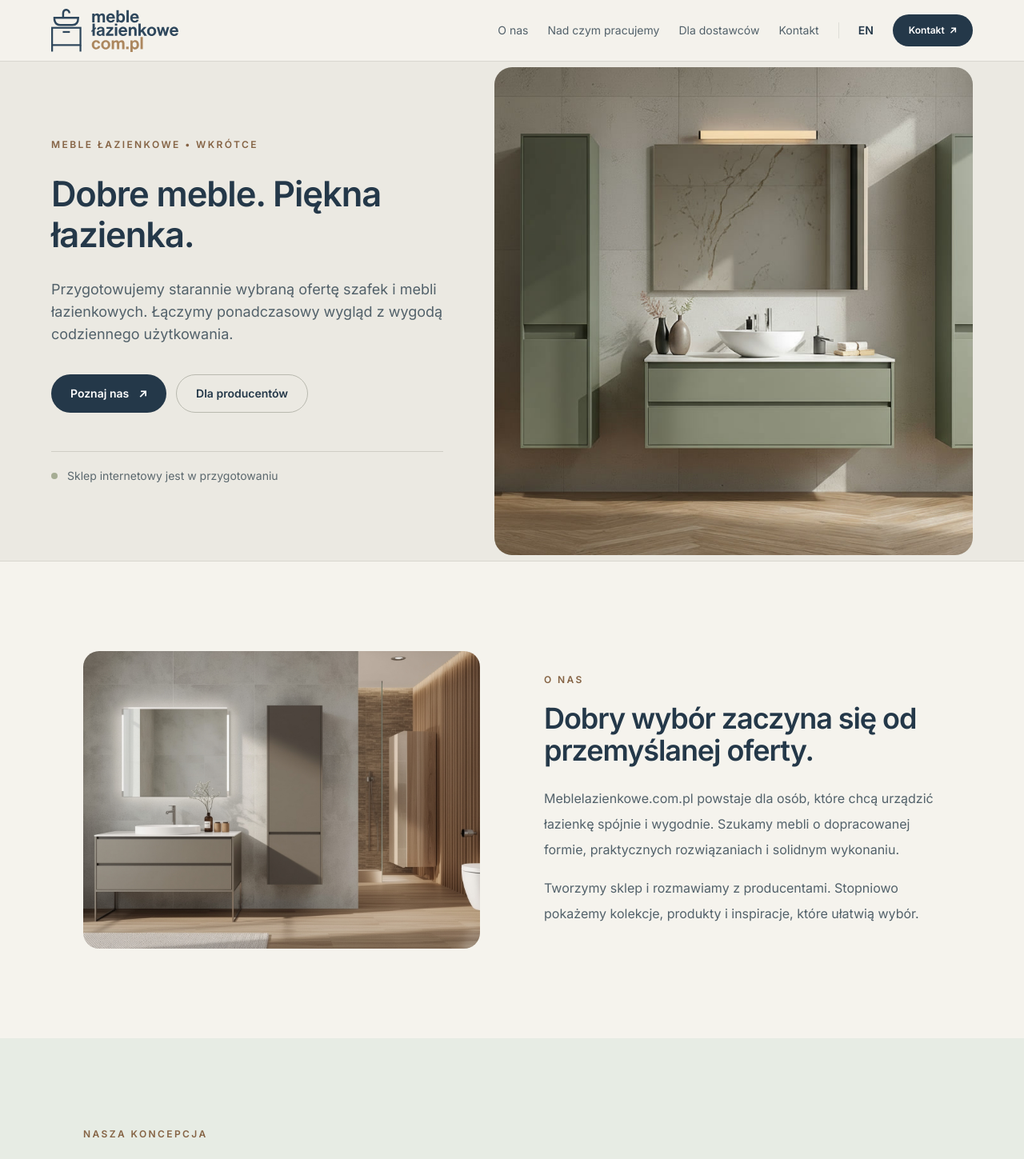
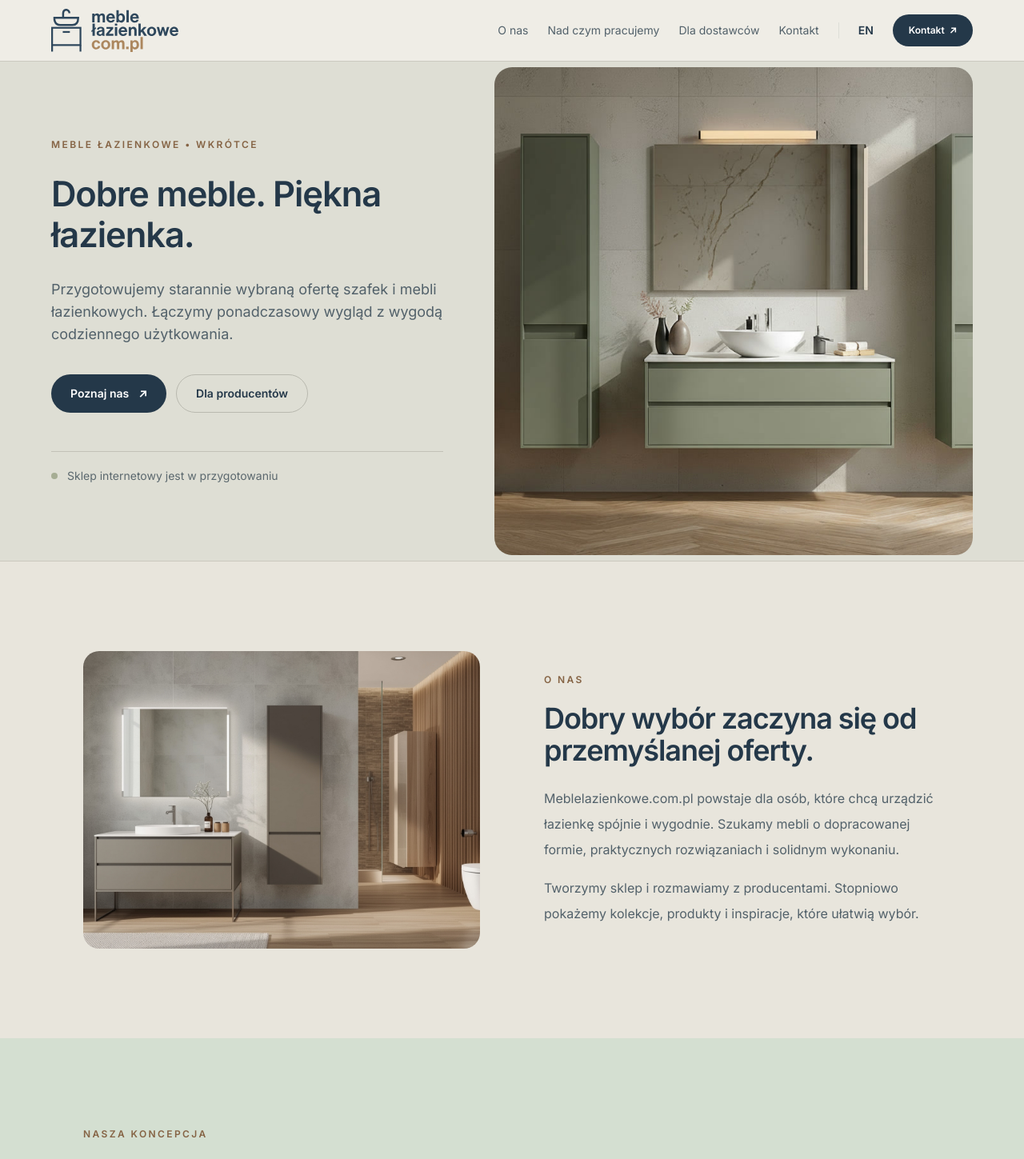
Before and after one commit to veraSwan/meblelazienkowe_com_pl, a Next.js app: page / in a window 1280 px wide. Shown: the top 1449 px of the page at 80% size. Built offline with nearby package versions, Linux system fonts and the light colour scheme.

Commit message:
Deepen warm stone and sage backgrounds

```diff
--- a/app/components/CompanyChrome.tsx
+++ b/app/components/CompanyChrome.tsx
@@ -35,8 +35,8 @@ export function CompanyChrome({ children }: { children: ReactNode }) {
   }, [isEnglish]);
 
   return (
-    <div className="flex min-h-screen flex-col bg-[#ebe9e2]">
-      <header className="sticky top-0 z-40 border-b border-[#d9d7cf] bg-[#f5f3ed]/95 backdrop-blur">
+    <div className="flex min-h-screen flex-col bg-[#deded4]">
+      <header className="sticky top-0 z-40 border-b border-[#cbc9bf] bg-[#f0eee7]/95 backdrop-blur">
         <nav className="mx-auto flex h-[76px] max-w-[1320px] items-center justify-between gap-6 px-6 sm:px-10 lg:px-16">
           <Link href={isEnglish ? "/en" : "/"} aria-label={isEnglish ? "meblelazienkowe.com.pl — home" : "meblelazienkowe.com.pl — strona główna"} className="shrink-0">
             <Image
@@ -72,7 +72,7 @@ export function CompanyChrome({ children }: { children: ReactNode }) {
         </nav>
       </header>
       <div className="flex-1">{children}</div>
-      <footer className="border-t border-[#d9d7cf] bg-[#ebe9e2]">
+      <footer className="border-t border-[#cbc9bf] bg-[#deded4]">
         <div className="mx-auto flex max-w-[1320px] flex-col gap-5 px-6 py-9 text-xs text-[#65717a] sm:flex-row sm:items-center sm:justify-between sm:px-10 lg:px-16">
           <div>
             <p className="font-semibold uppercase tracking-[0.14em] text-[#243849]">meblelazienkowe.com.pl</p>
--- a/app/components/CompanyLanding.tsx
+++ b/app/components/CompanyLanding.tsx
@@ -107,8 +107,8 @@ export function CompanyLanding({ locale = "pl" }: { locale?: Locale }) {
   const subject = encodeURIComponent(isEnglish ? "Supplier cooperation enquiry" : "Zapytanie o współpracę dostawcy");
 
   return (
-    <main className="bg-[#ebe9e2] text-[#243849]">
-      <section className="overflow-hidden border-b border-[#d9d7cf] bg-[#ebe9e2]">
+    <main className="bg-[#deded4] text-[#243849]">
+      <section className="overflow-hidden border-b border-[#cbc9bf] bg-[#deded4]">
         <div className="mx-auto grid max-w-[1320px] lg:grid-cols-[minmax(0,0.9fr)_minmax(0,1.1fr)] lg:items-center lg:gap-12 lg:px-16 xl:gap-16">
           <div className="order-2 px-6 py-14 sm:px-10 sm:py-20 lg:order-1 lg:px-0 lg:py-24">
             <p className="text-xs font-semibold uppercase tracking-[0.2em] text-[#856344]">{t.eyebrow}</p>
@@ -122,7 +122,7 @@ export function CompanyLanding({ locale = "pl" }: { locale?: Locale }) {
                 {t.secondaryCta}
               </a>
             </div>
-            <p className="mt-12 flex items-center gap-3 border-t border-[#cfcec5] pt-5 text-sm text-[#5b686e]">
+            <p className="mt-12 flex items-center gap-3 border-t border-[#c2c1b7] pt-5 text-sm text-[#5b686e]">
               <span className="h-2 w-2 shrink-0 rounded-full bg-[#a6ad94]" aria-hidden="true" />
               {t.status}
             </p>
@@ -140,7 +140,7 @@ export function CompanyLanding({ locale = "pl" }: { locale?: Locale }) {
         </div>
       </section>
 
-      <section id="about" className="scroll-mt-24 bg-[#f5f3ed] py-20 sm:py-28">
+      <section id="about" className="scroll-mt-24 bg-[#e8e5dc] py-20 sm:py-28">
         <div className="mx-auto grid max-w-[1200px] items-center gap-12 px-6 sm:px-10 lg:grid-cols-2 lg:gap-20 lg:px-16">
           <div className="relative aspect-[4/3] overflow-hidden rounded-[20px] bg-[#e8e5df]">
             <Image src="/images/Lucid_Realism_Highresolution_realistic_photo_of_a_modern_Europ_1.jpg" alt={t.aboutImageAlt} fill sizes="(min-width: 1024px) 50vw, 100vw" className="object-cover" />
@@ -156,7 +156,7 @@ export function CompanyLanding({ locale = "pl" }: { locale?: Locale }) {
         </div>
       </section>
 
-      <section id="focus" className="scroll-mt-24 bg-[#e7ece4] py-20 sm:py-28">
+      <section id="focus" className="scroll-mt-24 bg-[#d4dfd1] py-20 sm:py-28">
         <div className="mx-auto max-w-[1200px] px-6 sm:px-10 lg:px-16">
           <div className="max-w-[690px]">
             <p className="text-xs font-semibold uppercase tracking-[0.2em] text-[#856344]">{t.focusEyebrow}</p>
@@ -195,7 +195,7 @@ export function CompanyLanding({ locale = "pl" }: { locale?: Locale }) {
         </div>
       </section>
 
-      <section id="contact" className="scroll-mt-24 bg-[#f5f3ed] py-20 sm:py-28">
+      <section id="contact" className="scroll-mt-24 bg-[#e8e5dc] py-20 sm:py-28">
         <div className="mx-auto grid max-w-[1200px] gap-10 px-6 sm:px-10 lg:grid-cols-[minmax(0,1fr)_minmax(0,0.9fr)] lg:items-center lg:gap-20 lg:px-16">
           <div>
             <p className="text-xs font-semibold uppercase tracking-[0.2em] text-[#856344]">{t.contactEyebrow}</p>
@@ -205,7 +205,7 @@ export function CompanyLanding({ locale = "pl" }: { locale?: Locale }) {
               {t.contactCta} <span className="ml-3" aria-hidden="true">↗</span>
             </a>
           </div>
-          <div className="rounded-[18px] border border-[#d9d7cf] bg-[#ebe9e2] p-7 sm:p-8">
+          <div className="rounded-[18px] border border-[#cbc9bf] bg-[#deded4] p-7 sm:p-8">
             <p className="text-xs font-semibold uppercase tracking-[0.2em] text-[#856344]">{t.companyDetailsLabel}</p>
             <p className="mt-5 text-lg font-semibold">SwanIT Michał Łabędź</p>
             <a href="mailto:kontakt@meblelazienkowe.com.pl" className="mt-2 block break-all text-sm font-medium text-[#243849] underline decoration-[#c8ae86] underline-offset-4 hover:text-[#856344]">kontakt@meblelazienkowe.com.pl</a>
```
